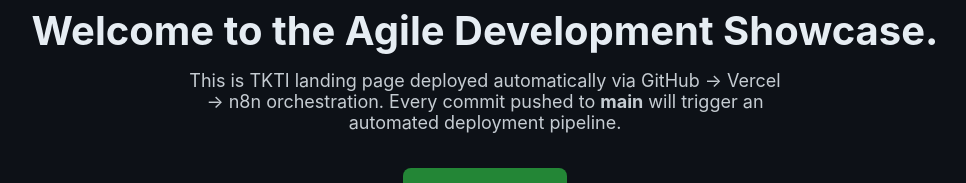
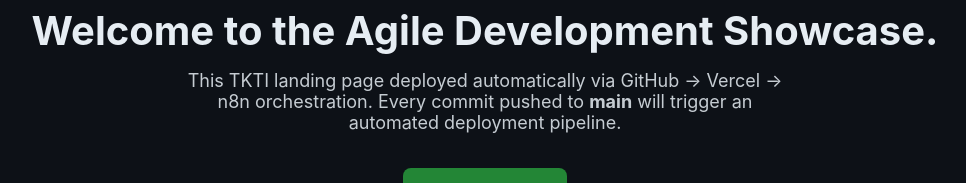
Before and after one commit to fahmisyahputra/n8ntkti, a plain HTML site: page index.html in a window 1280 px wide. Shown: the part 187-370 px from the top of the page, without its empty margins (155-1121 px from the left). Drawn offline with Linux system fonts and the light colour scheme.

Commit message:
TKTI1-26 Update text on landing page [auto-pr,main,taskcompleted]

```diff
--- a/index.html
+++ b/index.html
@@ -78,7 +78,7 @@
 <section class="hero">
   <h2>Welcome to the Agile Development Showcase.</h2>
   <p>
-    This is TKTI landing page deployed automatically via GitHub → Vercel → n8n orchestration.
+    This TKTI landing page deployed automatically via GitHub → Vercel → n8n orchestration.
     Every commit pushed to <b>main</b> will trigger an automated deployment pipeline.
   </p>
 
```
